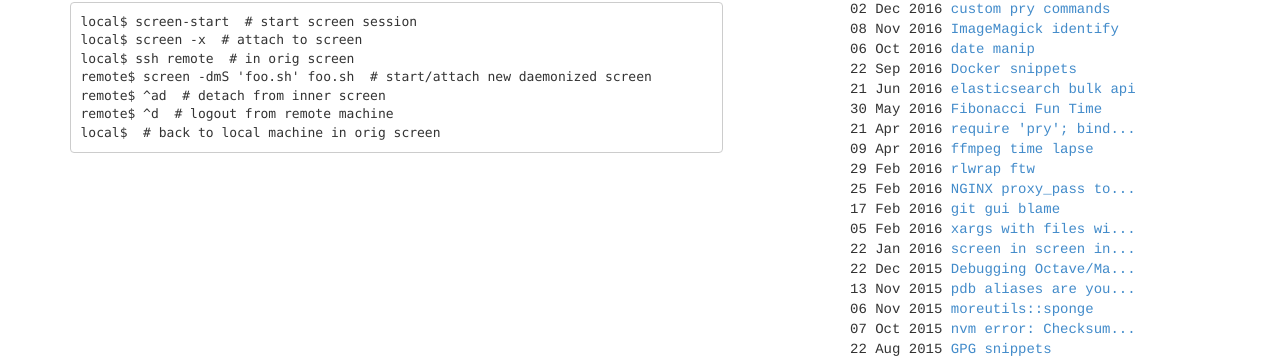
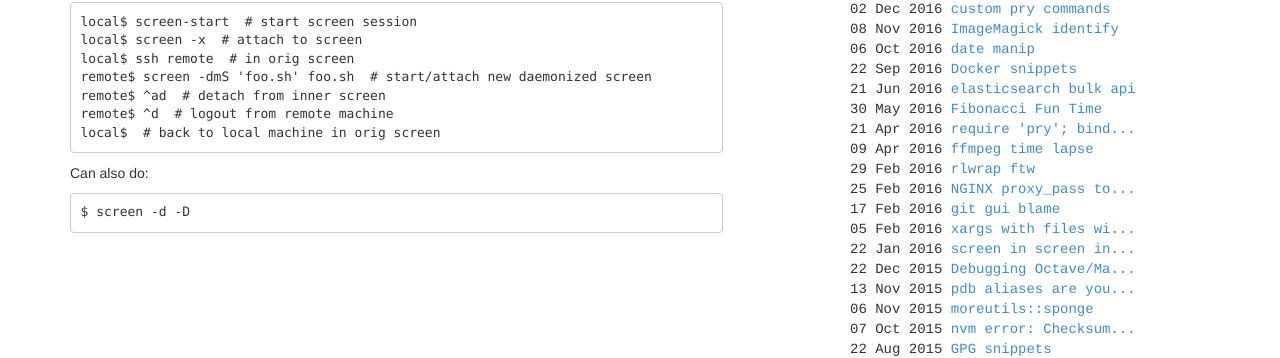
Before and after one commit to cadizm/blog.mcadiz.com, a Jekyll site: the page built from _posts/2016-01-22-screen-in-screen-in-screen.md, in a window 1280 px wide. Shown: the part 434-792 px from the top of the page. Built offline with Jekyll 4.4.1, drawn with Linux system fonts in a browser that asks for light colours; nearby versions of some CDN libraries; library files that are not in the unit come from our copies; Markdown is read by kramdown in place of the engine named in the settings.

Commit message:
detach from screen in screen with screen command

````diff
--- a/_posts/2016-01-22-screen-in-screen-in-screen.md
+++ b/_posts/2016-01-22-screen-in-screen-in-screen.md
@@ -35,3 +35,9 @@ remote$ ^ad  # detach from inner screen
 remote$ ^d  # logout from remote machine
 local$  # back to local machine in orig screen
 ```
+
+Can also do:
+
+```
+$ screen -d -D
+```
````
